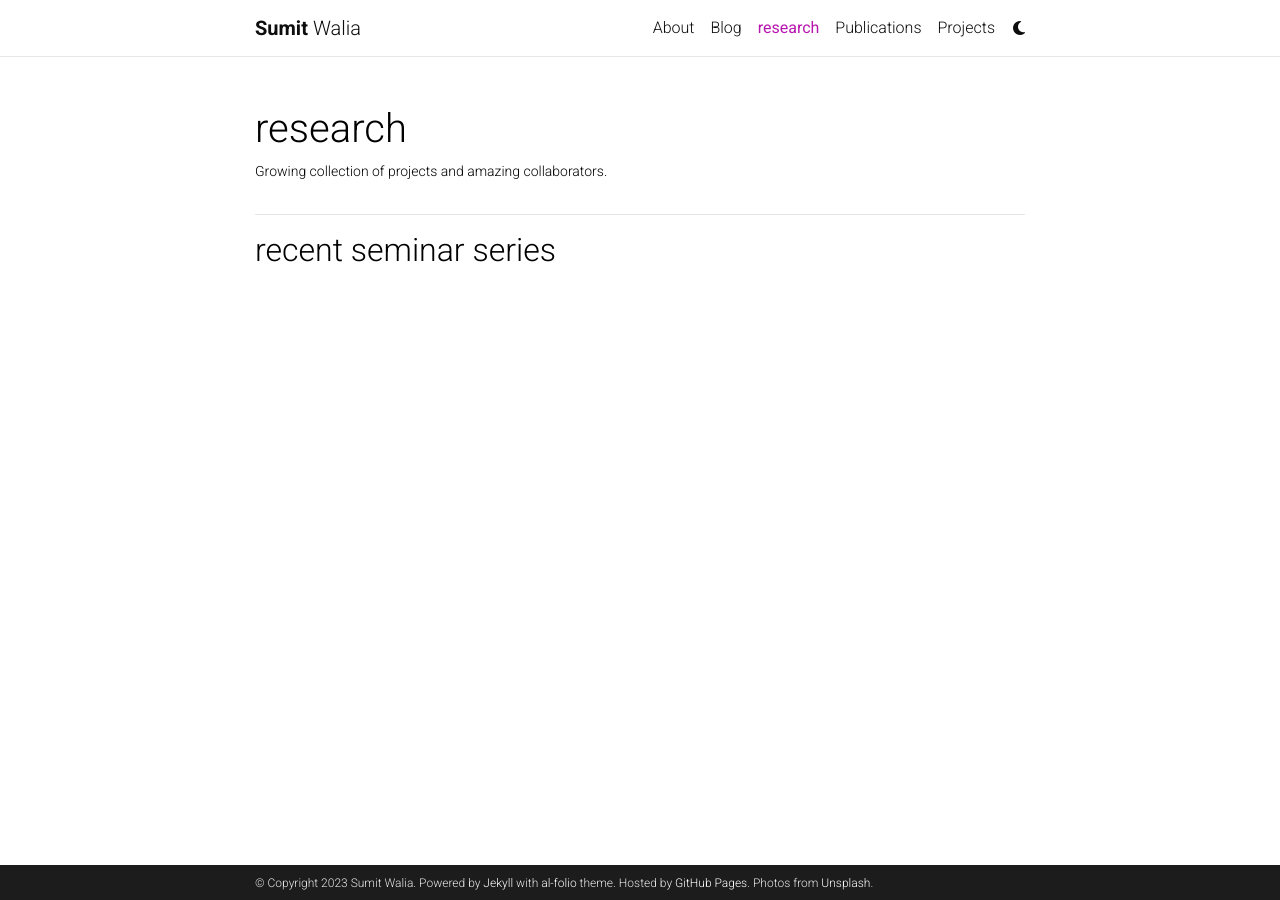
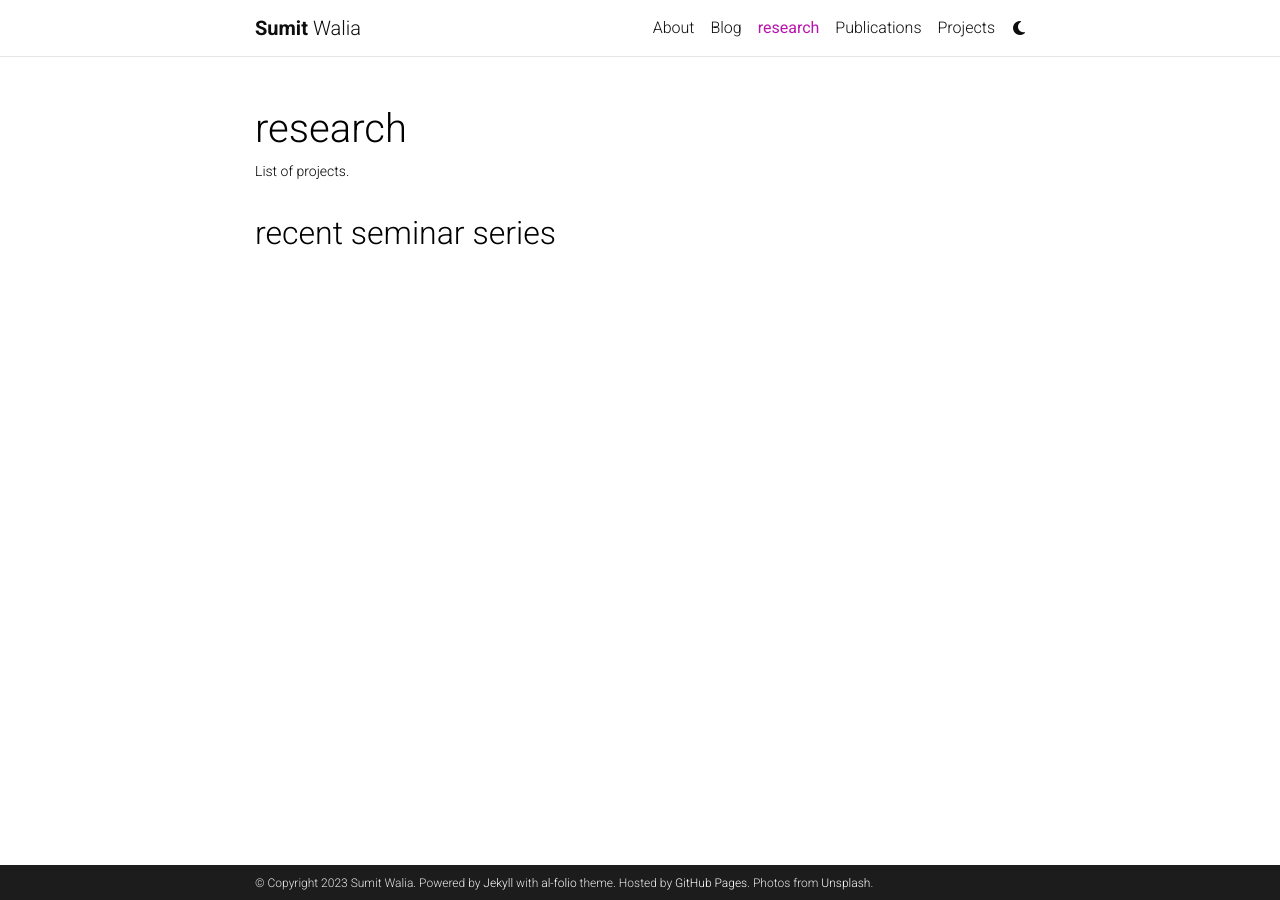
Before and after one commit to sumit-walia/sumit-walia.github.io, a Jekyll site: the page built from _pages/research.md, in a window 1280 px wide. Built offline with Jekyll 4.4.1, drawn with Linux system fonts in a browser that asks for light colours; comment, search, counter and statistics services are not loaded; a style sheet for code colours, icons or effects is not loaded.

Commit message:
research

```diff
--- a/_pages/research.md
+++ b/_pages/research.md
@@ -2,9 +2,8 @@
 layout: page
 title: research
 permalink: /research/
-description: Growing collection of projects and amazing collaborators.
+description: List of projects.
 nav: true
 ---
-___
 
 ## recent seminar series
```
